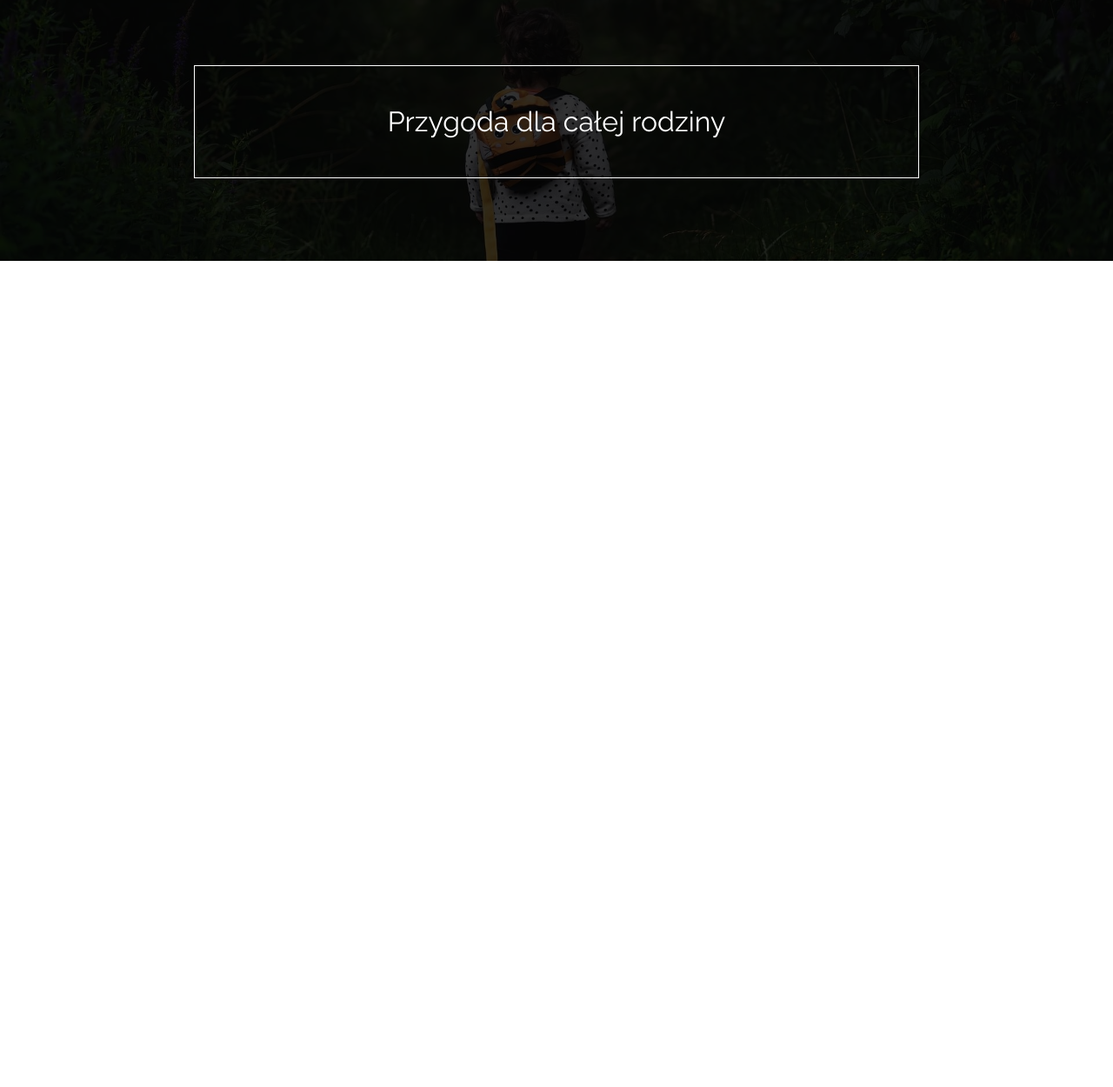
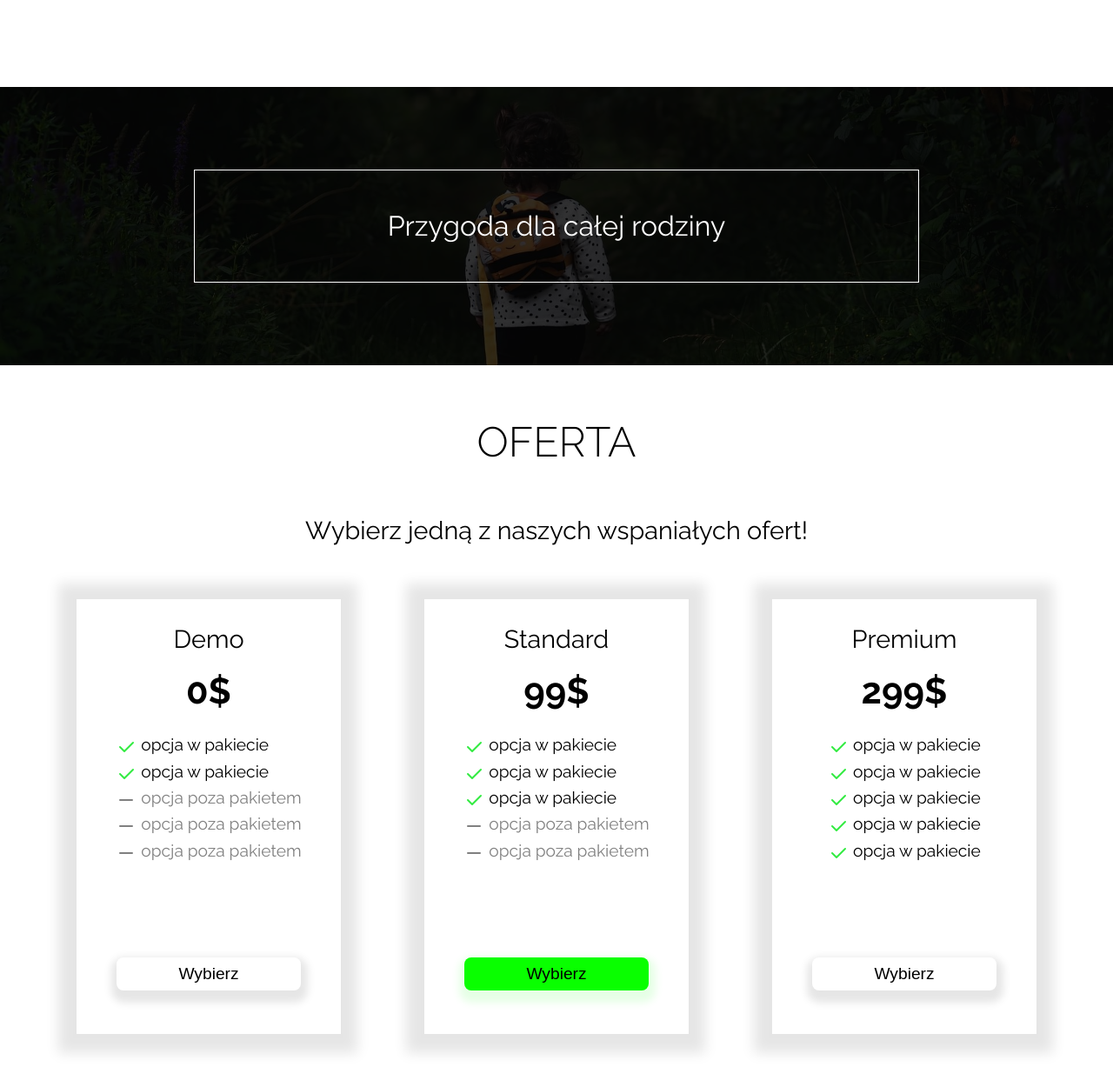
Before and after one commit to wojwoj1234/forestgroupwebsite, a website: page index.html in a window 1280 px wide. Shown: the part 1124-2374 px from the top of the page at 87% size. Before the commit the page ends 1424 px from the top, so only its background shows below. Drawn offline with Linux system fonts and the light colour scheme.

Commit message:
Anchor links for mobile and desktop navigation, resolve responsiveness issues, add 'Offers' section

```diff
--- a/index.html
+++ b/index.html
@@ -15,10 +15,7 @@
 
 <body>
 
-
-
-
-<div class="hamburger">
+    <div class="hamburger">
     <button class="hamburger-btn">
         <img src="./dist/img/icons/menu.svg" alt="Ikona do nawigacji" class="hamburger-btn__icon">
     </button>
@@ -42,7 +39,7 @@
                     <a href="#aboutus" class="nav-desktop__menu-link">O nas</a>
                 </li>
                 <li class="nav-desktop__menu-item">
-                    <a href="#offer" class="nav-desktop__menu-link">Oferta</a>
+                    <a href="#offers" class="nav-desktop__menu-link">Oferta</a>
                 </li>
                 <li class="nav-desktop__menu-item">
                     <a href="contact.html" class="nav-desktop__menu-link">Kontakt</a>
@@ -65,7 +62,7 @@
                     class="nav-mobile__menu-link">O nas</a>
             </li>
             <li class="nav-mobile__menu-item">
-                <img src="./dist/img/icons/offers.svg" class="nav-mobile__menu-icon"> <a href="#offer"
+                <img src="./dist/img/icons/offers.svg" class="nav-mobile__menu-icon"> <a href="#offers"
                     class="nav-mobile__menu-link">Oferta</a>
             </li>
             <li class="nav-mobile__menu-item">
@@ -76,7 +73,7 @@
         </ul>
     </div>
 </nav>
-    <header class="hero main-hero">
+    <header class="hero main-hero" id="home">
         <div class="wrapper">
             <div class="hero-content">
                 <h1 class="hero-title">Forest Group</h1>
@@ -85,7 +82,7 @@
             <div class="hero-img"></div>
     </header>
     <main>
-        <section class="about-us white-section">
+        <section class="about-us white-section" id="aboutus">
             <div class="wrapper">
                 <h2 class="section-title">O nas</h2>
                 <div class="about-us__body">
@@ -112,6 +109,55 @@
             </div>
         </section>
 
+
+        <section class="offers" id="offers">
+            <div class="wrapper">
+                <h2 class="section-title">Oferta</h2>
+                <p class="section-subtitle">Wybierz jedną z naszych wspaniałych ofert!</p>
+                <div class="offers__body">
+                    <div class="offers__item">
+                        <h3 class="offers__title">Demo</h3>
+                        <p class="offers__price">0$</p>
+                        <ul class="offers__list">
+                            <li class="included offers__list-item"><img src="./dist/img/icons/check.svg" alt=""> opcja w pakiecie</li>
+                            <li class="included offers__list-item"><img src="./dist/img/icons/check.svg" alt=""> opcja w pakiecie</li>
+                            <li class="not-included offers__list-item"><img src="./dist/img/icons/minus.svg" alt=""> opcja poza pakietem</li>
+                            <li class="not-included offers__list-item"><img src="./dist/img/icons/minus.svg" alt=""> opcja poza pakietem</li>
+                            <li class="not-included offers__list-item"><img src="./dist/img/icons/minus.svg" alt=""> opcja poza pakietem</li>
+                        </ul>
+                        <button class="offers__btn">Wybierz</button>
+                    </div>
+                    <div class="offers__item">
+                        <h3 class="offers__title">Standard</h3>
+                        <p class="offers__price">99$</p>
+                        <ul class="offers__list">
+                            <li class="included offers__list-item"><img src="./dist/img/icons/check.svg" alt=""> opcja w
+                                pakiecie</li>
+                            <li class="included offers__list-item"><img src="./dist/img/icons/check.svg" alt=""> opcja w
+                                pakiecie</li>
+                            <li class="included offers__list-item"><img src="./dist/img/icons/check.svg" alt=""> opcja w
+                                pakiecie</li>
+                            <li class="not-included offers__list-item"><img src="./dist/img/icons/minus.svg" alt=""> opcja poza pakietem</li>
+                            <li class="not-included offers__list-item"><img src="./dist/img/icons/minus.svg" alt=""> opcja poza pakietem</li>
+                        </ul>
+                        <button class="offers__btn offers__btn--green">Wybierz</button>
+                    </div>
+                    <div class="offers__item">
+                        <h3 class="offers__title">Premium</h3>
+                        <p class="offers__price">299$</p>
+                        <ul class="offers__list">
+                            <li class="included offers__list-item"><img src="./dist/img/icons/check.svg" alt=""> opcja w pakiecie</li>
+                            <li class="included offers__list-item"><img src="./dist/img/icons/check.svg" alt=""> opcja w pakiecie</li>
+                            <li class="included offers__list-item"><img src="./dist/img/icons/check.svg" alt=""> opcja w pakiecie</li>
+                            <li class="included offers__list-item"><img src="./dist/img/icons/check.svg" alt=""> opcja w pakiecie</li>
+                            <li class="included offers__list-item"><img src="./dist/img/icons/check.svg" alt=""> opcja w pakiecie</li>
+                        </ul>
+                        <button class="offers__btn">Wybierz</button>
+                    </div>
+                </div>
+            </div>
+        </section>
+
     </main>
 
 
--- a/src/sass/abstracts/_variables.scss
+++ b/src/sass/abstracts/_variables.scss
@@ -1,5 +1,6 @@
 // colors
 $color-primary: #fff;
 $color-secondary: #000;
-$btn-hover: rgb(9, 255, 0);
+$green-btn: rgb(9, 255, 0);
 $mobile-nav-bg: rgba(255, 255, 255, 0.7);
+$grey-text-color:#808080;
--- a/src/sass/pages/main.scss
+++ b/src/sass/pages/main.scss
@@ -33,8 +33,9 @@
 }
 
 .about-us {
+	scroll-margin-top: 7rem;
 	width: 100%;
-	height: 80dvh;
+	height: 800px;
 	// overflow: hidden;
 
 	&__body {
@@ -81,6 +82,7 @@
 .adventure.hero {
 	position: relative;
 	height: 40dvh;
+	max-height: 600px;
 	.hero-img {
 		background: url('../img/girl-walking-mobile.jpg') no-repeat center center/cover;
 	}
@@ -97,6 +99,82 @@
 		z-index: 21;
 		border: 1px solid c.$color-primary;
 		text-align: center;
+	}
+}
+
+.offers {
+	scroll-margin-top: 7rem;
+	height: 800px;
+	.section-subtitle {
+		text-align: center;
+		font-size: 1.8rem;
+		margin-top: 4rem;
+		margin-bottom: 1rem;
+	}
+	&__body {
+		height: 100%;
+		display: flex;
+		justify-content: center;
+		align-items: center;
+		flex-direction: column;
+	}
+	&__item {
+		position: relative;
+		display: flex;
+		justify-content: flex-start;
+		align-items: center;
+		flex-direction: column;
+		height: 500px;
+		width: 60%;
+		margin: 3rem;
+		box-shadow: -1px 2px 14px 20px rgba(0, 0, 0, 0.1);
+	}
+	&__title {
+		font-size: 1.8rem;
+		margin-bottom: 1.5rem;
+		margin-top: 2rem;
+	}
+	&__price {
+		font-size: 2.6rem;
+		font-weight: bold;
+		margin-bottom: 2rem;
+	}
+
+	&__list {
+		font-size: 1.2rem;
+		margin-bottom: 2rem;
+		img {
+			vertical-align: top;
+		}
+		&-item {
+			margin-bottom: 0.4rem;
+		}
+		&-item:last-child {
+			margin-bottom: 0;
+		}
+	}
+
+	.not-included {
+		color: c.$grey-text-color;
+	}
+
+	&__btn {
+		position: absolute;
+		bottom: 10%;
+		width: 70%;
+		font-size: 1.2rem;
+		padding: 0.5rem 1rem;
+		border: none;
+		border-radius: 8px;
+		box-shadow: 1px 7px 10px 7px rgba(0, 0, 0, 0.1);
+		background-color: c.$color-primary;
+		color: c.$color-secondary;
+		cursor: pointer;
+
+		&--green {
+			background-color: c.$green-btn;
+			box-shadow: 1px 7px 10px 7px rgba(9, 255, 0, 0.1);
+		}
 	}
 }
 
@@ -118,7 +196,7 @@
 	}
 
 	.about-us {
-		height: 90dvh;
+		height: 900px;
 	}
 
 	.adventure.hero {
@@ -130,7 +208,7 @@
 
 @media (width > 768px) {
 	.about-us {
-		height: 105dvh;
+		height: 1000px;
 		&__content {
 			&-title {
 				font-size: 1.8rem;
@@ -145,6 +223,7 @@
 
 @media (width > 992px) {
 	.main-hero {
+		max-height: 1000px;
 		.hero-content {
 			top: 55%;
 			text-align: left;
@@ -157,7 +236,7 @@
 	}
 
 	.about-us {
-		height: 60dvh;
+		height: 600px;
 		&__body {
 			align-items: flex-start;
 			flex-direction: row;
@@ -195,6 +274,16 @@
 			background: url('../img/girl-walking-desktop.jpg') no-repeat center center/cover;
 		}
 	}
+
+	.offers {
+		&__body {
+			flex-direction: row;
+		}
+
+		&__item {
+			width: 30%;
+		}
+	}
 }
 
 @media (width > 1200px) {
```
Also changed, not shown: dist/css/pages/main.min.css, dist/css/style.min.css, dist/img/icons/check.svg (added), dist/img/icons/minus.svg (added), src/img/icons/check.svg (added), src/img/icons/minus.svg (added), 2 other files.
